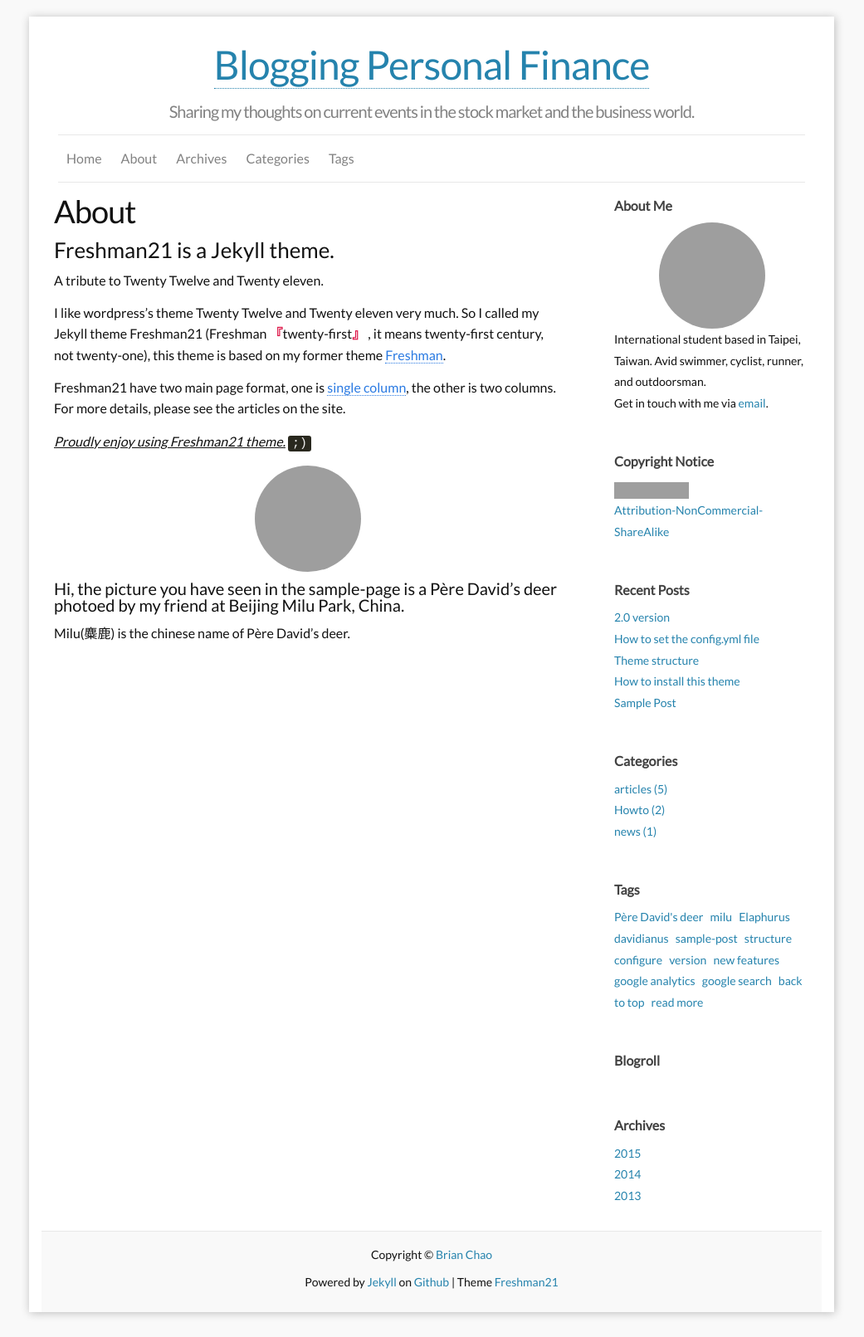
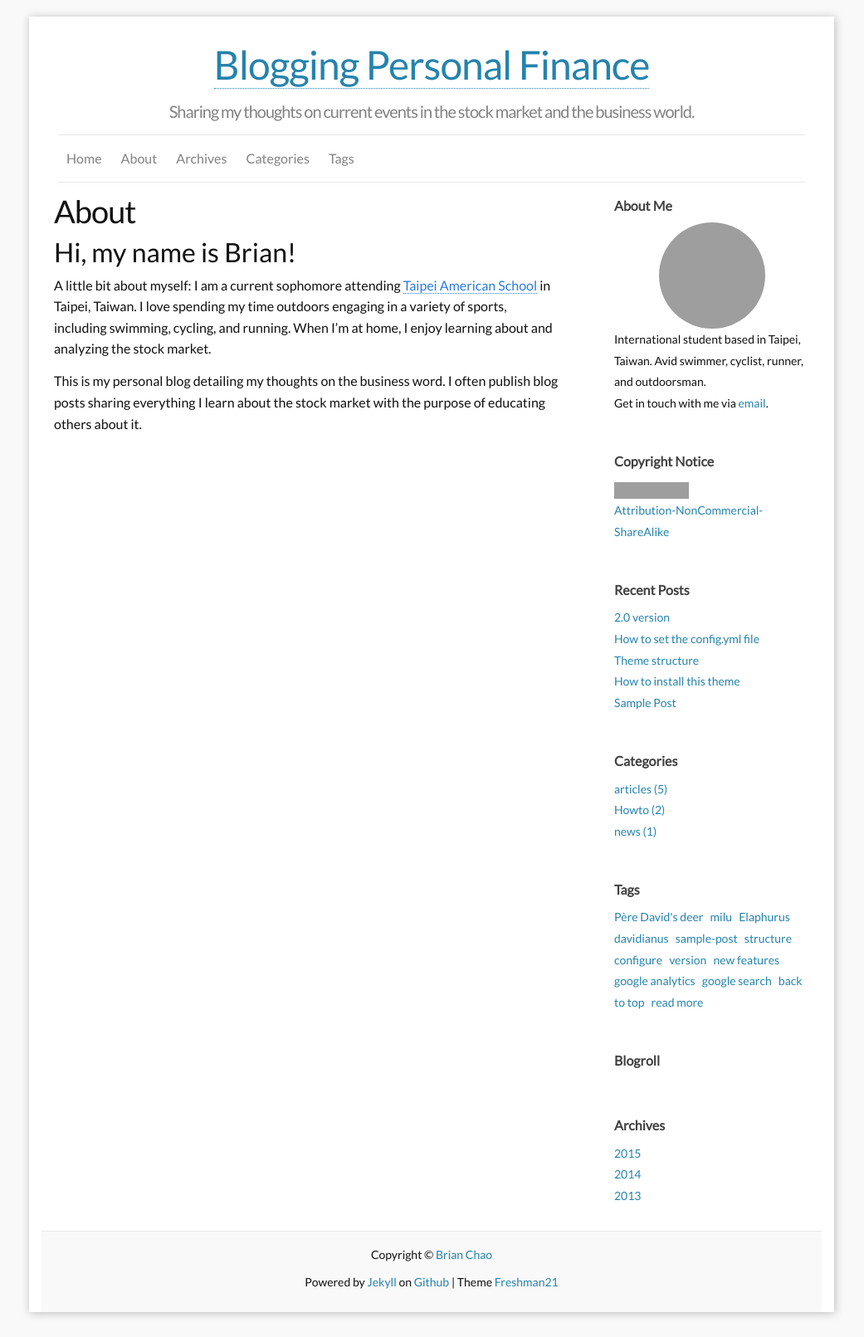
Before and after one commit to brianchao-dev/brianchao-dev.github.io, a Jekyll site: the page built from b_about.md, in a window 1280 px wide. Shown: the whole page at 83% size, without its empty margins (120-1161 px from the left). Built offline with Jekyll 4.4.1, drawn with Linux system fonts in a browser that asks for light colours; comment, search, counter and statistics services are not loaded; grey boxes are pictures that could not be loaded.

Commit message:
Testing about page

```diff
--- a/b_about.md
+++ b/b_about.md
@@ -1,24 +1,12 @@
 ---
 layout: page
 title: About
-comments: yes
+# comments: yes
 permalink: /about/
 ---
 
+## Hi, my name is Brian!
 
-### Freshman21 is a Jekyll theme.
+A little bit about myself: I am a current sophomore attending [Taipei American School](https://www.tas.edu.tw/) in Taipei, Taiwan. I love spending my time outdoors engaging in a variety of sports, including swimming, cycling, and running. When I'm at home, I enjoy learning about and analyzing the stock market.
 
-A tribute to Twenty Twelve and Twenty eleven.
-
-I like wordpress's theme Twenty Twelve and Twenty eleven very much.
-So I called my Jekyll theme Freshman21 (Freshman <q>twenty-first</q> , it means twenty-first century, not twenty-one), this theme is based on my former theme [Freshman](https://github.com/yulijia/freshman/).
-
-Freshman21 have two main page format, one is [single column](http://yulijia.net/en/  "see demo"), the other is two columns. For more details, please see the articles on the site.
-
-<cite>Proudly enjoy using Freshman21 theme.</cite> <code>;)</code>
-
-![麋鹿](https://i.imgur.com/Mdc4szJl.jpg){: .img-about}
-
-#### Hi, the picture you have seen in the sample-page is a Père David's deer photoed by my friend at Beijing Milu Park, China.
-
-Milu(麋鹿) is the chinese name of Père David's deer.
+This is my personal blog detailing my thoughts on the business word. I often publish blog posts sharing everything I learn about the stock market with the purpose of educating others about it.
```
